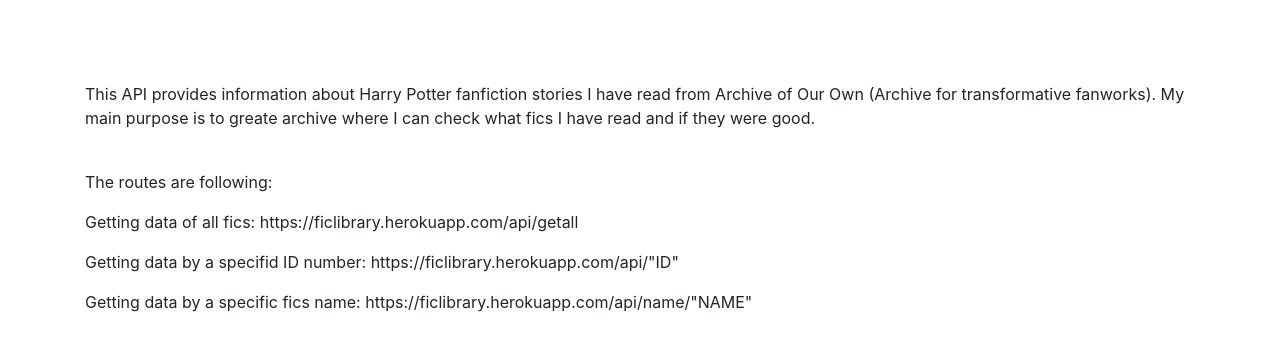
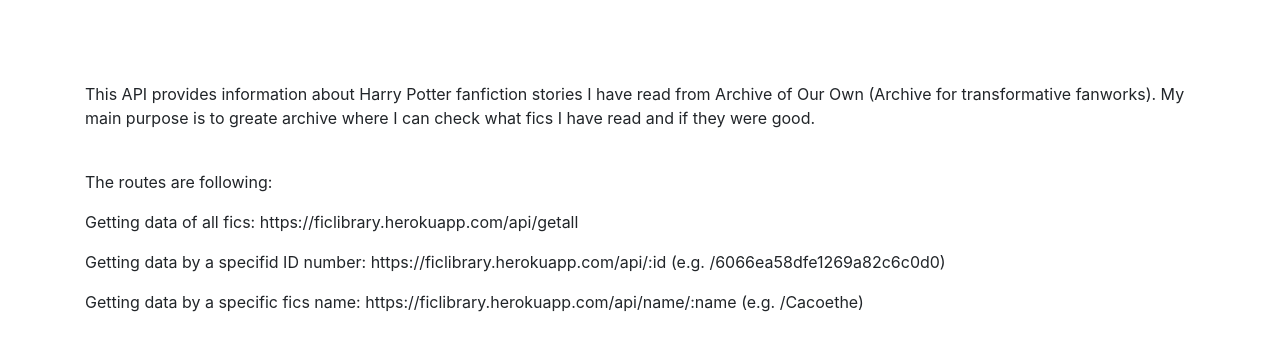
Before and after one commit to Karmalius/RestAPI, a website: page public/index.html in a window 1280 px wide. Shown: the part 169-520 px from the top of the page. Drawn offline with nearby package versions, Linux system fonts and the light colour scheme.

Commit message:
Korjattu reitti esimerkit

```diff
--- a/public/index.html
+++ b/public/index.html
@@ -40,10 +40,10 @@
             Getting data of all fics: https://ficlibrary.herokuapp.com/api/getall
         </p>
         <p>
-            Getting data by a specifid ID number: https://ficlibrary.herokuapp.com/api/"ID"
+            Getting data by a specifid ID number: https://ficlibrary.herokuapp.com/api/:id (e.g. /6066ea58dfe1269a82c6c0d0)
         </p>
         <p>
-            Getting data by a specific fics name: https://ficlibrary.herokuapp.com/api/name/"NAME"
+            Getting data by a specific fics name: https://ficlibrary.herokuapp.com/api/name/:name (e.g. /Cacoethe)
         </p>
     </div>
   </body>
```
